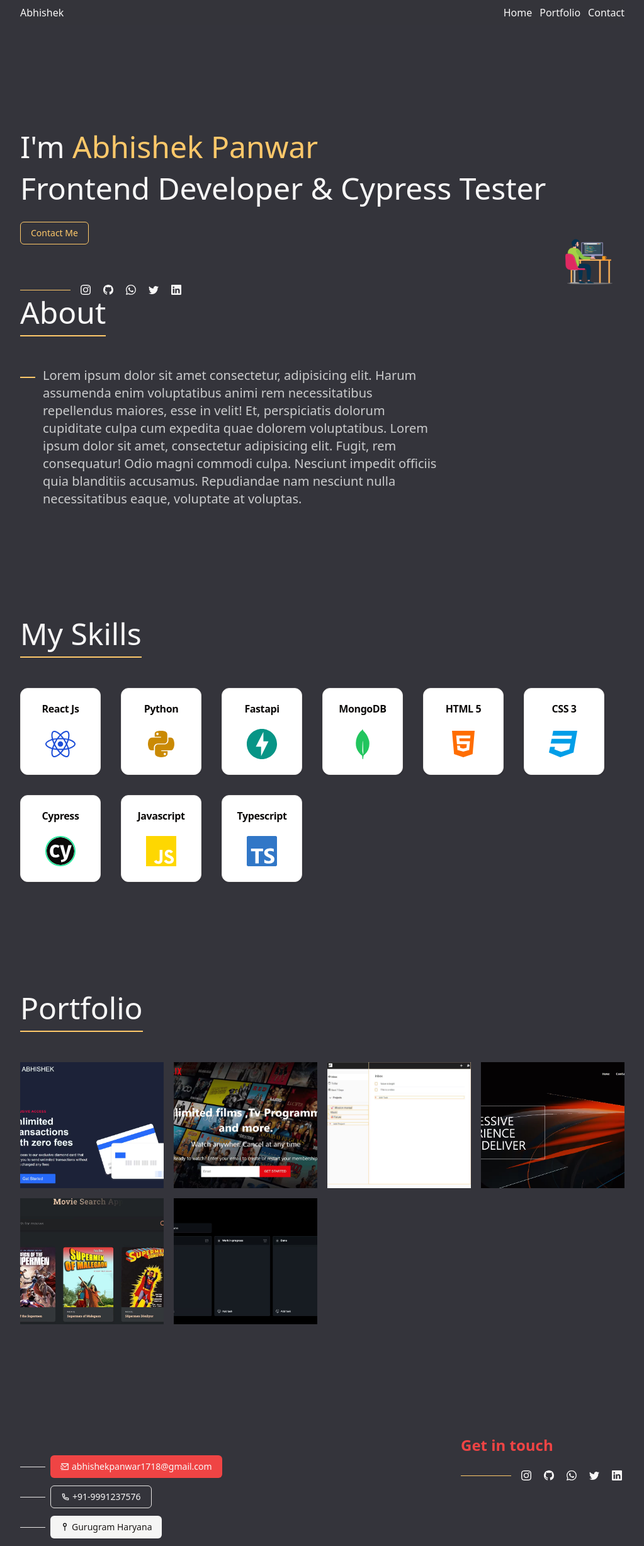
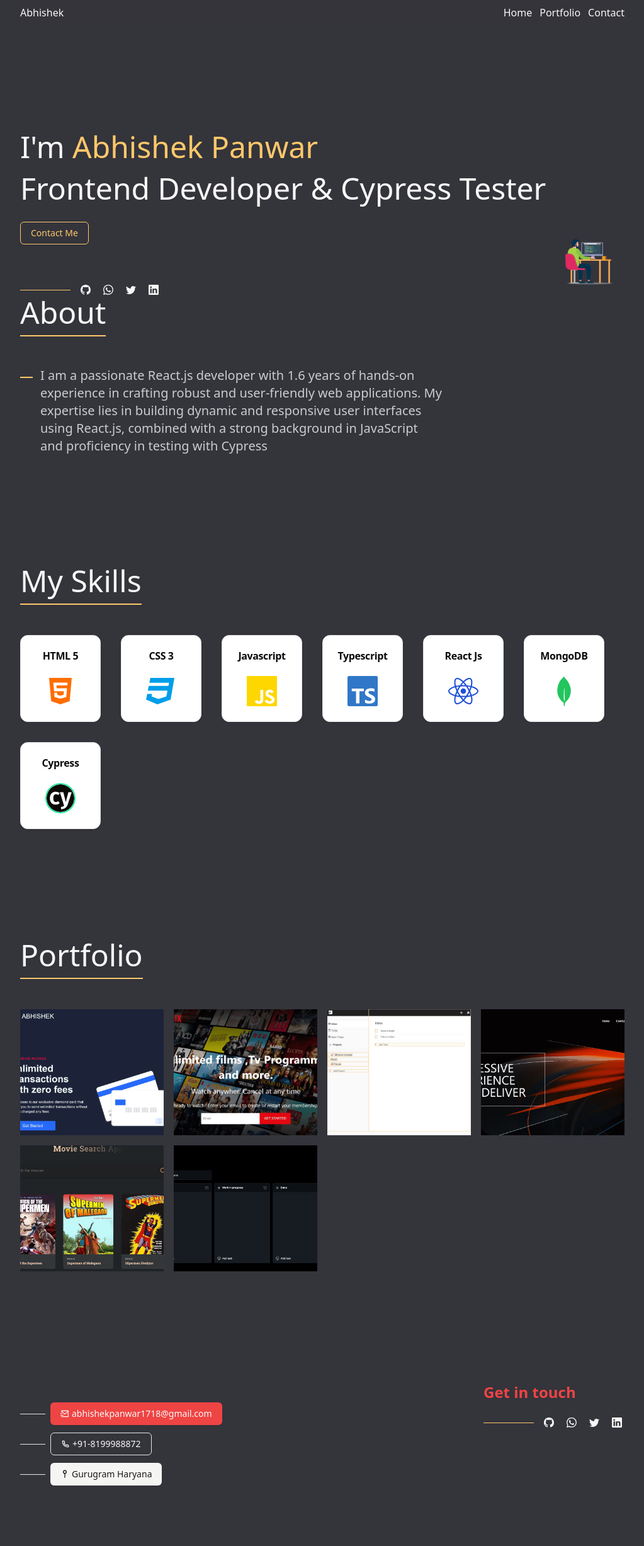
Before and after one commit to abhishekpanwarrr/personal-portfolio-abhishekpanwarrr, a React (Vite) app: page / in a window 1280 px wide. Shown: the whole page at 63% size, without its empty margins (128-1151 px from the left). After the commit the page ends 2370 px from the top, so only its background shows below. Built offline with nearby package versions, Linux system fonts and the light colour scheme.

Commit message:
Changed in app

```diff
--- a/src/components/about/About.tsx
+++ b/src/components/about/About.tsx
@@ -3,16 +3,16 @@ import { Separator } from "../ui/separator";
 const About = () => {
   return (
     <div className="mb-32">
-      <h1 className="text-5xl mb-12 border-b-2 border-[#FEC86A] max-w-max pb-3">About</h1>
-      <div className="text-xl text-[#CBCCCD] md:max-w-[70%] md:flex gap-3 ">
-        <Separator className="bg-[#FEC86A] w-6 h-0.5 mt-4 hidden md:flex" />{" "}
-        Lorem ipsum dolor sit amet consectetur, adipisicing elit. Harum
-        assumenda enim voluptatibus animi rem necessitatibus repellendus
-        maiores, esse in velit! Et, perspiciatis dolorum cupiditate culpa cum
-        expedita quae dolorem voluptatibus. Lorem ipsum dolor sit amet,
-        consectetur adipisicing elit. Fugit, rem consequatur! Odio magni commodi
-        culpa. Nesciunt impedit officiis quia blanditiis accusamus. Repudiandae
-        nam nesciunt nulla necessitatibus eaque, voluptate at voluptas.
+      <h1 className="mb-12 max-w-max border-b-2 border-[#FEC86A] pb-3 text-5xl">
+        About
+      </h1>
+      <div className="gap-3 text-xl text-[#CBCCCD] md:flex md:max-w-[70%] ">
+        <Separator className="mt-4 hidden h-0.5 w-5 bg-[#FEC86A] md:flex" /> I
+        am a passionate React.js developer with 1.6 years of hands‐on experience
+        in crafting robust and user‐friendly web applications. My expertise lies
+        in building dynamic and responsive user interfaces using React.js,
+        combined with a strong background in JavaScript and proficiency in
+        testing with Cypress
       </div>
     </div>
   );
--- a/src/components/contact/Contact.tsx
+++ b/src/components/contact/Contact.tsx
@@ -9,23 +9,17 @@ import {
   TooltipTrigger,
 } from "@/components/ui/tooltip";
 import { Link } from "react-router-dom";
-import {
-  BsGithub,
-  BsInstagram,
-  BsLinkedin,
-  BsTwitter,
-  BsWhatsapp,
-} from "react-icons/bs";
+import { BsGithub, BsLinkedin, BsTwitter, BsWhatsapp } from "react-icons/bs";
 
 const Contact = () => {
   return (
     <div
-      className="flex justify-between flex-col  md:flex-row gap-8"
+      className="flex flex-col justify-between  gap-8 md:flex-row"
       id="contact"
     >
-      <div className="mt-8 mb-3 flex flex-col gap-3">
-        <div className="flex gap-1 items-center">
-          <Separator className="w-10 mr-1" />
+      <div className="mb-3 mt-8 flex flex-col gap-3">
+        <div className="flex items-center gap-1">
+          <Separator className="mr-1 w-10" />
           <TooltipProvider>
             <Tooltip>
               <TooltipTrigger>
@@ -46,8 +40,8 @@ const Contact = () => {
             </Tooltip>
           </TooltipProvider>
         </div>
-        <div className="flex gap-1 items-center">
-          <Separator className="w-10 mr-1" />
+        <div className="flex items-center gap-1">
+          <Separator className="mr-1 w-10" />
           <TooltipProvider>
             <Tooltip>
               <TooltipTrigger>
@@ -55,7 +49,7 @@ const Contact = () => {
                 <Button variant="outline">
                   <a href="tel:+919991237576" className="flex items-center">
                     <RiPhoneLine className="mr-1" />
-                    +91-9991237576
+                    +91-8199988872
                   </a>
                 </Button>
               </TooltipTrigger>
@@ -65,8 +59,8 @@ const Contact = () => {
             </Tooltip>
           </TooltipProvider>
         </div>
-        <div className="flex gap-1 items-center">
-          <Separator className="w-10 mr-1" />
+        <div className="flex items-center gap-1">
+          <Separator className="mr-1 w-10" />
           <TooltipProvider>
             <Tooltip>
               <TooltipTrigger>
@@ -84,16 +78,8 @@ const Contact = () => {
       </div>
       <div className="mb-8">
         <h1 className="text-2xl font-semibold text-[#EF4444]">Get in touch</h1>
-        <div className="flex gap-3 items-center mt-5">
-          <Separator className="bg-[#FEC86A] w-20" />
-          <Link
-            to="https://www.instagram.com/abhishekpanwarrr/"
-            target="_blank"
-            aria-label="Link for Instagram Account"
-            className="p-1"
-          >
-            <BsInstagram />
-          </Link>
+        <div className="mt-5 flex items-center gap-3">
+          <Separator className="w-20 bg-[#FEC86A]" />
           <Link
             to="https://github.com/abhishekpanwarrr"
             target="_blank"
@@ -103,7 +89,7 @@ const Contact = () => {
             <BsGithub />
           </Link>
           <Link
-            to="https://wa.me/+919991237576"
+            to="https://wa.me/+918199988872"
             target="_blank"
             aria-label="Link for Whatsapp Account"
             className="p-1"
--- a/src/components/hero/Hero.tsx
+++ b/src/components/hero/Hero.tsx
@@ -1,18 +1,12 @@
 import { Button } from "@/components/ui/button";
 import Logo from "@/assets/main.avif";
-import {
-  BsGithub,
-  BsInstagram,
-  BsLinkedin,
-  BsTwitter,
-  BsWhatsapp,
-} from "react-icons/bs";
+import { BsGithub, BsLinkedin, BsTwitter, BsWhatsapp } from "react-icons/bs";
 import { Separator } from "@/components/ui/separator";
 import { Link } from "react-router-dom";
 const Hero = () => {
   return (
-    <div className="flex flex-col lg:flex-row gap-3 pt-20 w-full">
-      <div className="flex flex-col gap-5 flex-3 pt-20">
+    <div className="flex w-full flex-col gap-3 pt-20 lg:flex-row">
+      <div className="flex-3 flex flex-col gap-5 pt-20">
         <h3 className="text-5xl leading-snug">
           I'm{" "}
           <span className="text-[#FEC86A]">
@@ -26,16 +20,8 @@ const Hero = () => {
         >
           <a href="#contact">Contact Me</a>
         </Button>
-        <div className="flex gap-3 items-center mt-10">
-          <Separator className="bg-[#FEC86A] w-20" />
-          <Link
-            to="https://www.instagram.com/abhishekpanwarrr/"
-            target="_blank"
-            aria-label="Link for Instagram Account"
-            className="p-1"
-          >
-            <BsInstagram />
-          </Link>
+        <div className="mt-10 flex items-center gap-3">
+          <Separator className="w-20 bg-[#FEC86A]" />
           <Link
             to="https://github.com/abhishekpanwarrr"
             target="_blank"
@@ -45,7 +31,7 @@ const Hero = () => {
             <BsGithub />
           </Link>
           <Link
-            to="https://wa.me/+919991237576"
+            to="https://wa.me/+918199988872"
             target="_blank"
             aria-label="Link for Whatsapp Account"
             className="p-1"
@@ -65,11 +51,11 @@ const Hero = () => {
           </Link>
         </div>
       </div>
-      <div className="flex justify-end items-end flex-1">
+      <div className="flex flex-1 items-end justify-end">
         <img
           src={Logo}
           alt="Logo"
-          className=" min-w-full max-h-[650px] object-cover"
+          className=" max-h-[650px] min-w-full object-cover"
         />
       </div>
     </div>
--- a/src/components/navbar/Navbar.tsx
+++ b/src/components/navbar/Navbar.tsx
@@ -5,34 +5,35 @@ import {
   SheetHeader,
   SheetTrigger,
 } from "@/components/ui/sheet";
-// import { Link } from "react-router-dom";
-// import { Input } from "@/components/ui/input";
 import { useMediaQuery } from "@/hooks/useQuery";
 import { HiOutlineMenuAlt3 } from "react-icons/hi";
 
 export const Navbar = () => {
-  let isPageWide = useMediaQuery("(min-width: 800px)");
-  console.log("isPageWide", isPageWide);
+  const isPageWide = useMediaQuery("(min-width: 800px)");
+
   return (
-    <div className="flex justify-between items-center h-10 sticky top-0 bg-[#34343A]">
+    <div className="sticky top-0 flex h-10 items-center justify-between bg-[#34343A]">
       <h1>Abhishek</h1>
       {isPageWide && (
         <>
           <ul className="flex gap-3">
             <li>
-              <a href="#" className="hover:underline">Home</a>
+              <a href="#" className="hover:underline">
+                Home
+              </a>
             </li>
             <li>
               {" "}
-              <a href="#portfolio" className="hover:underline">Portfolio</a>
+              <a href="#portfolio" className="hover:underline">
+                Portfolio
+              </a>
             </li>
             <li>
-              <a href="#contact" className="hover:underline">Contact</a>
+              <a href="#contact" className="hover:underline">
+                Contact
+              </a>
             </li>
           </ul>
-          {/* <div>
-            <Input placeholder="Search" />
-          </div> */}
         </>
       )}
       <Sheet>
@@ -43,16 +44,15 @@ export const Navbar = () => {
         ) : null}
         <SheetContent>
           <SheetHeader>
-            {/* <SheetTitle>Are you sure absolutely sure?</SheetTitle> */}
             <SheetDescription>
-              <ul className="flex flex-col gap-6 mt-10 items-center">
-                <li className="text-2xl transition-all hover:border-b max-w-max hover:border-[#FEC86A] hover:text-white">
+              <ul className="mt-10 flex flex-col items-center gap-6">
+                <li className="max-w-max text-2xl transition-all hover:border-b hover:border-[#FEC86A] hover:text-white">
                   <a href="#">Home</a>
                 </li>
-                <li className="text-2xl transition-all hover:border-b max-w-max hover:border-[#FEC86A] hover:text-white">
+                <li className="max-w-max text-2xl transition-all hover:border-b hover:border-[#FEC86A] hover:text-white">
                   <a href="#portfolio">Portfolio</a>
                 </li>
-                <li className="text-2xl transition-all hover:border-b max-w-max hover:border-[#FEC86A] hover:text-white">
+                <li className="max-w-max text-2xl transition-all hover:border-b hover:border-[#FEC86A] hover:text-white">
                   <a href="#contact">Contact</a>
                 </li>
               </ul>
--- a/src/components/skills/Skills.tsx
+++ b/src/components/skills/Skills.tsx
@@ -1,28 +1,14 @@
 import { Card, CardContent, CardHeader, CardTitle } from "@/components/ui/card";
-import { FaPython, FaReact, FaHtml5, FaCss3 } from "react-icons/fa";
+import { FaReact, FaHtml5, FaCss3 } from "react-icons/fa";
 import {
   SiCypress,
-  SiFastapi,
   SiJavascript,
   SiTypescript,
   SiMongodb,
 } from "react-icons/si";
 const skills = [
-  { title: "React Js", icon: <FaReact className="text-5xl text-blue-700" /> },
-  { title: "Python", icon: <FaPython className="text-5xl text-yellow-600" /> },
-  { title: "Fastapi", icon: <SiFastapi className="text-5xl text-[#079586]" /> },
-  {
-    title: "MongoDB",
-    icon: <SiMongodb className="text-5xl text-green-500" />,
-  },
   { title: "HTML 5", icon: <FaHtml5 className="text-5xl text-[#FF6D00]" /> },
   { title: "CSS 3", icon: <FaCss3 className="text-5xl text-[#019EE8]" /> },
-  {
-    title: "Cypress",
-    icon: (
-      <SiCypress className="text-5xl border-2 rounded-full border-[#26E99D]" />
-    ),
-  },
   {
     title: "Javascript",
     icon: <SiJavascript className="text-5xl text-[#FED701]" />,
@@ -31,18 +17,29 @@ const skills = [
     title: "Typescript",
     icon: <SiTypescript className="text-5xl text-[#3177C7]" />,
   },
+  { title: "React Js", icon: <FaReact className="text-5xl text-blue-700" /> },
+  {
+    title: "MongoDB",
+    icon: <SiMongodb className="text-5xl text-green-500" />,
+  },
+  {
+    title: "Cypress",
+    icon: (
+      <SiCypress className="rounded-full border-2 border-[#26E99D] text-5xl" />
+    ),
+  },
 ];
 
 const Skills = () => {
   return (
     <div className="my-44">
-      <h1 className="text-5xl mb-12 border-b-2 border-[#FEC86A] max-w-max pb-3">
+      <h1 className="mb-12 max-w-max border-b-2 border-[#FEC86A] pb-3 text-5xl">
         My Skills
       </h1>
-      <div className="flex gap-8 flex-wrap">
+      <div className="flex flex-wrap gap-8">
         {skills.map((skill, index) => (
           <Card
-            className="w-32 h-18 hover:bg-[#FEC86A] hover:border-[#FEC86A] transition-all hover:text-white"
+            className="h-18 w-32 transition-all hover:border-[#FEC86A] hover:bg-[#FEC86A] hover:text-white"
             key={index}
           >
             <CardHeader>
--- a/src/hooks/useQuery.ts
+++ b/src/hooks/useQuery.ts
@@ -1,6 +1,6 @@
-import { useState, useEffect } from 'react';
+import { useState, useEffect } from "react";
 
-export function useMediaQuery(query:any) {
+export function useMediaQuery(query: string) {
   const [matches, setMatches] = useState(false);
 
   useEffect(() => {
```
